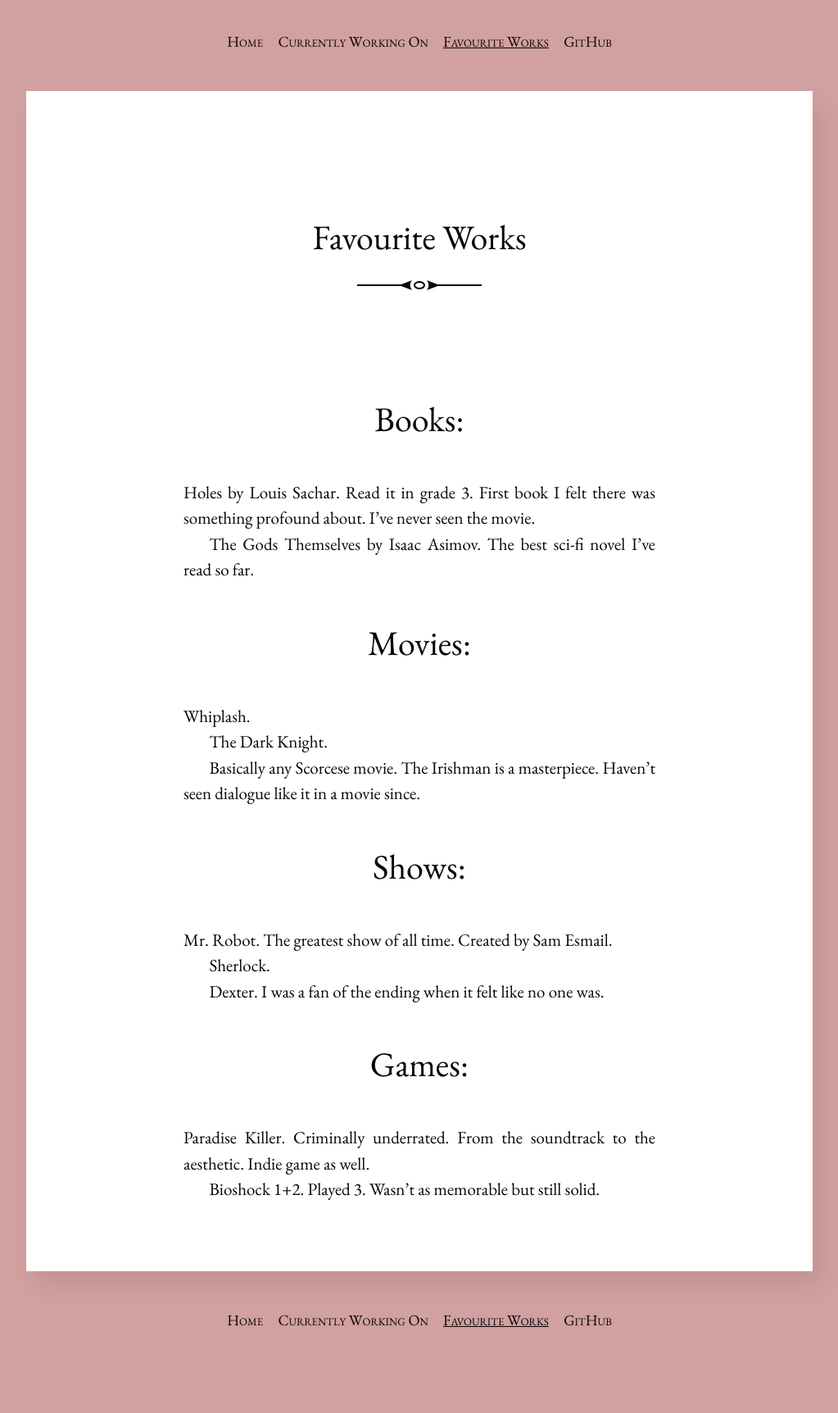
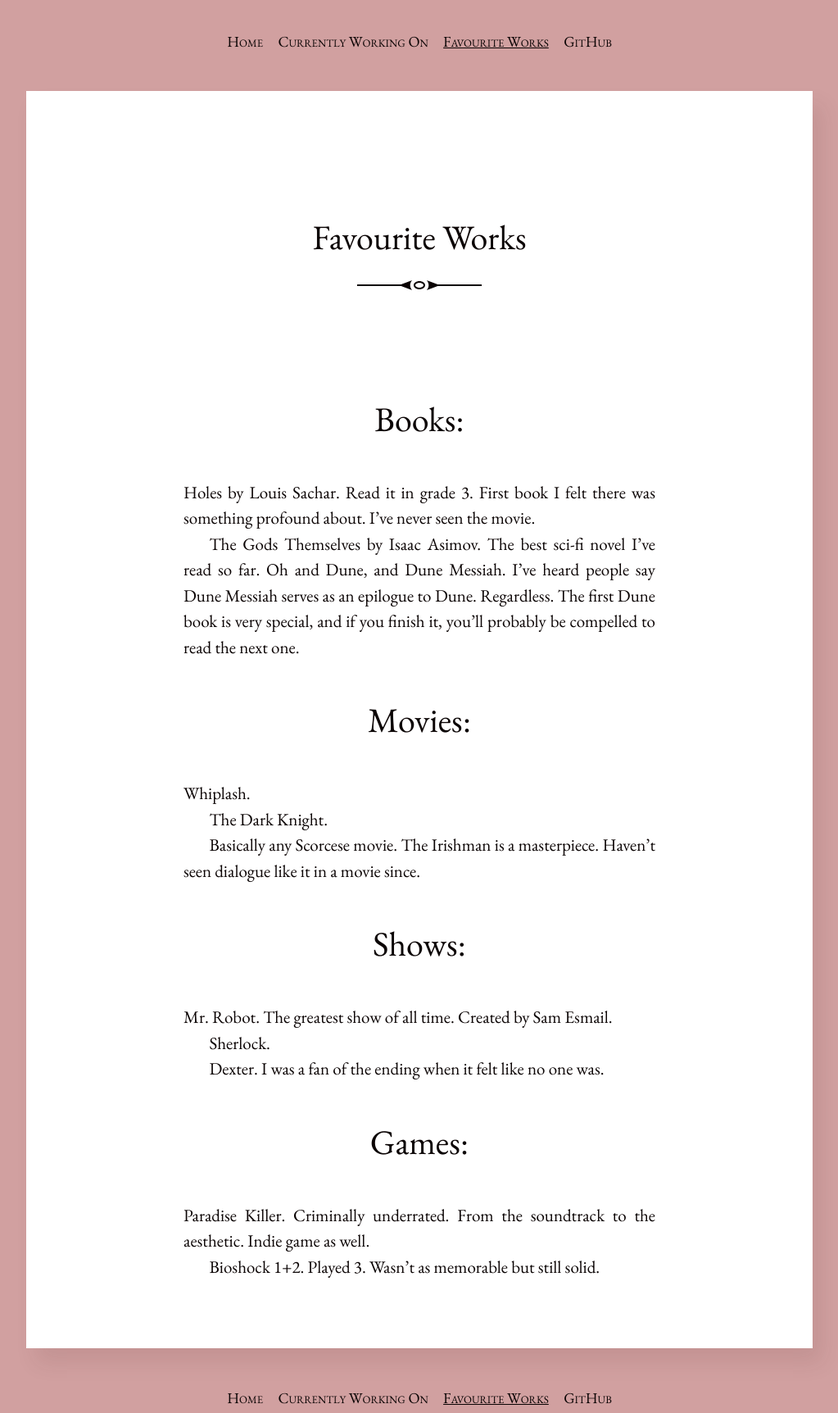
Before and after one commit to fahaamtashfeen/fahaamtashfeen.github.io, a Jekyll site: the page built from favouriteworks.md, in a window 1280 px wide. Shown: the whole page at 82% size, without its empty margins (128-1151 px from the left). Built offline with Jekyll 4.4.1, drawn with Linux system fonts in a browser that asks for light colours; before the commit the page ends 1630 px from its top, so only the background shows below that.

Commit message:
updates to favourite works

```diff
--- a/favouriteworks.md
+++ b/favouriteworks.md
@@ -7,7 +7,7 @@ title: Favourite Works
 Holes by Louis Sachar. Read it in grade 3. First book I felt there was something profound about. I've never seen the movie.
 
 The Gods Themselves by Isaac Asimov. The best sci-fi novel I've read so far.
-
+Oh and Dune, and Dune Messiah. I've heard people say Dune Messiah serves as an epilogue to Dune. Regardless. The first Dune book is very special, and if you finish it, you'll probably be compelled to read the next one.
 
 
 ## Movies:
```
